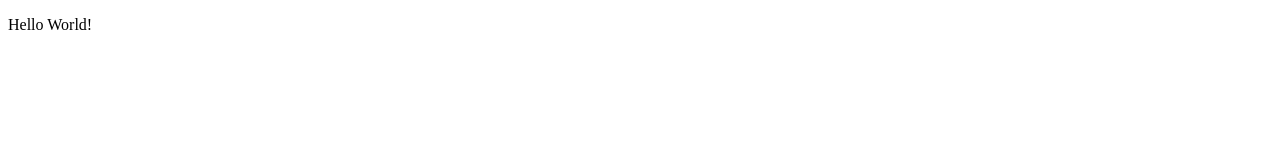
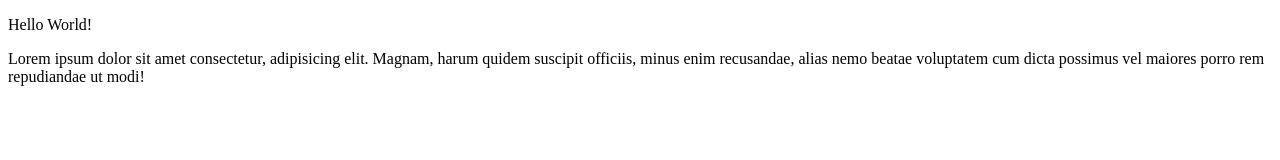
Before and after one commit to steventanadi/git-test, a plain HTML site: page index.html in a window 1280 px wide. Drawn offline with Linux system fonts and the light colour scheme.

Commit message:
Menambahkan paragraf

```diff
--- a/index.html
+++ b/index.html
@@ -8,5 +8,6 @@
   </head>
   <body>
     <p>Hello World!</p>
+    <p>Lorem ipsum dolor sit amet consectetur, adipisicing elit. Magnam, harum quidem suscipit officiis, minus enim recusandae, alias nemo beatae voluptatem cum dicta possimus vel maiores porro rem repudiandae ut modi!</p>
   </body>
 </html>
```
